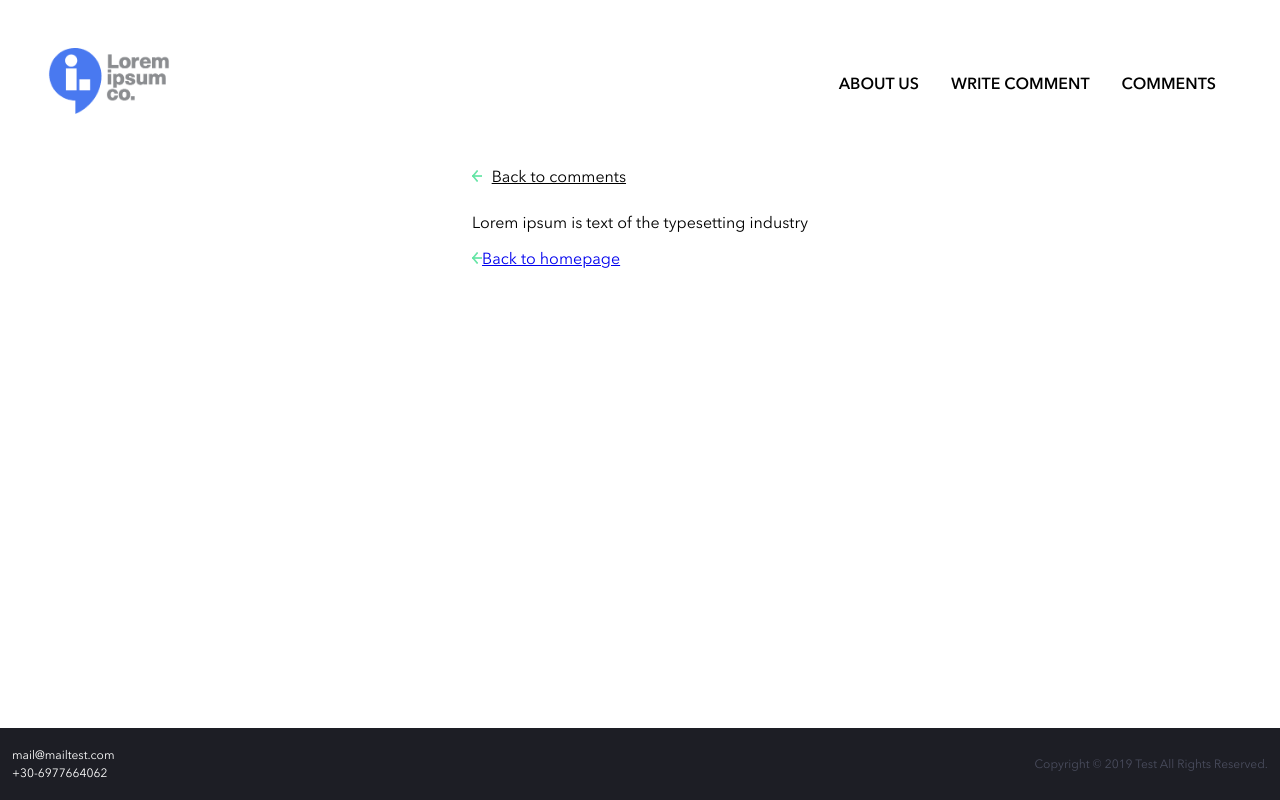
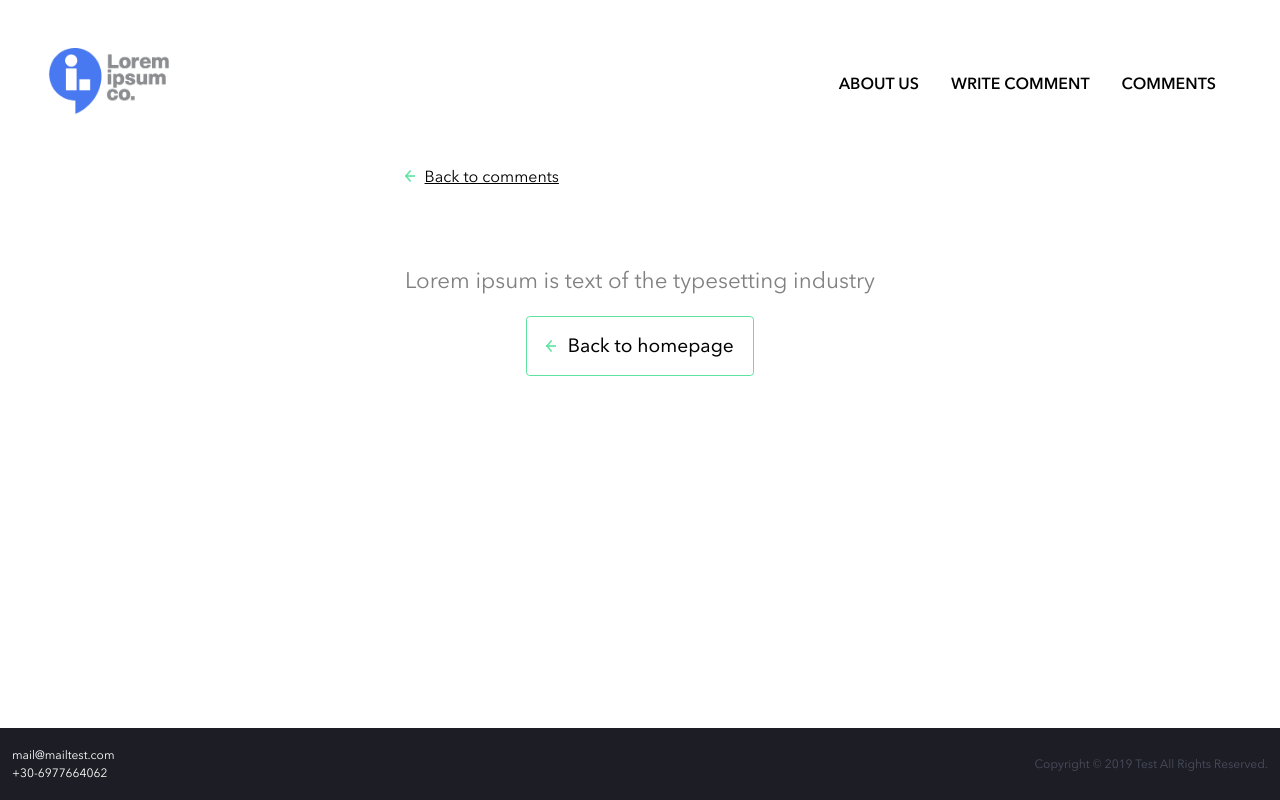
Before and after one commit to GavrilenkoGeorgi/test-codebrightly, a Vue app: page /singleComment/1 in a window 1280 px wide. Built offline with nearby package versions, Linux system fonts and the light colour scheme; no server answers; what vue-js-modal would draw is missing.

Commit message:
Fixed previous merge errors

```diff
--- a/src/assets/sass/allComments.sass
+++ b/src/assets/sass/allComments.sass
@@ -25,7 +25,7 @@ article
     flex-direction: row
   +desktop(96dpi, 1280px)
     flex-direction: row
-  div
+  .single-comment
     flex: 0 50%
     padding: 2em 0em 2em 0em
   .single-comment
@@ -40,13 +40,21 @@ article
     .comment-body
       color: gray
 
-.comment-button, .modal-button
+.controls-layout
+  display: flex
+
+.comment-button, .modal-button, .readmore-link
   border: none
   background-color: $green-accent
   border-radius: $default-border-radius
-  width: 6.5em
-  height: 3em
+  width: 5.5em
+  height: 2.6em
+  line-height: 2.6em
   margin: .3em
+  text-decoration: none
+  text-align: center
+  color: black
+  padding: 0
 
 .modal-button:first-child
   margin-left: 0
--- a/src/assets/sass/home.sass
+++ b/src/assets/sass/home.sass
@@ -184,11 +184,14 @@
   justify-content: space-around
   p
     font-size: 1.5em
-  button
+  button, a
+    text-decoration: none
+    color: black
     border: none
     border-radius: $default-border-radius
     background-color: $green-accent
     height: 3em
+    line-height: 3em
     width: 8em
     margin: .2em
     font-size: .8em
--- a/src/assets/sass/homeButton.sass
+++ b/src/assets/sass/homeButton.sass
@@ -1,21 +1,27 @@
 @import '@/assets/sass/vars.sass'
 
-.title
+.button-layout
   display: flex
   flex-direction: column
   align-items: center
   padding: 2em 0em 2em 0em
+  height: auto
+  box-sizing: border-box
   p
     font-size: 1.4em
     color: gray
     text-align: center
-  .home-button
+  a
     background-color: white
     border: none
     border: .075em solid $green-accent
     height: 3em
+    line-height: 3em
+    text-decoration: none
+    color: black
     border-radius: .2em
     padding: 0em 1em 0em 1em
-    font-size: 1em
+    font-size: 1.2em
+    font-variation-settings: 'wght' 450
     .back-icon
       padding-right: .6em
--- a/src/views/AllComments.vue
+++ b/src/views/AllComments.vue
@@ -74,7 +74,6 @@ import { mapGetters, mapActions } from 'vuex'
 import { required, minLength, maxLength } from 'vuelidate/lib/validators'
 import homeButton from '@/components/homeButton.vue'
 import comment from '@/components/comment.vue'
-
 export default {
   name: 'allComments',
   components: {
@@ -153,4 +152,4 @@ export default {
 }
 </script>
 
-<style src="@/assets/sass/allComments.sass" lang="sass" scoped></style>
+<style src='@/assets/sass/allComments.sass' lang="sass"></style>
--- a/src/views/SingleComment.vue
+++ b/src/views/SingleComment.vue
@@ -48,10 +48,4 @@ export default {
 }
 </script>
 
-<<<<<<< HEAD
 <style src="@/assets/sass/singleComment.sass" lang="sass" scoped></style>
-=======
-<style lang="sass" scoped>
-  @import '@/assets/sass/singleComment.sass'
-</style>
->>>>>>> dou-forum-tips
```
Also changed, not shown: 1 other file (tests, documents, lock files or other folders).
